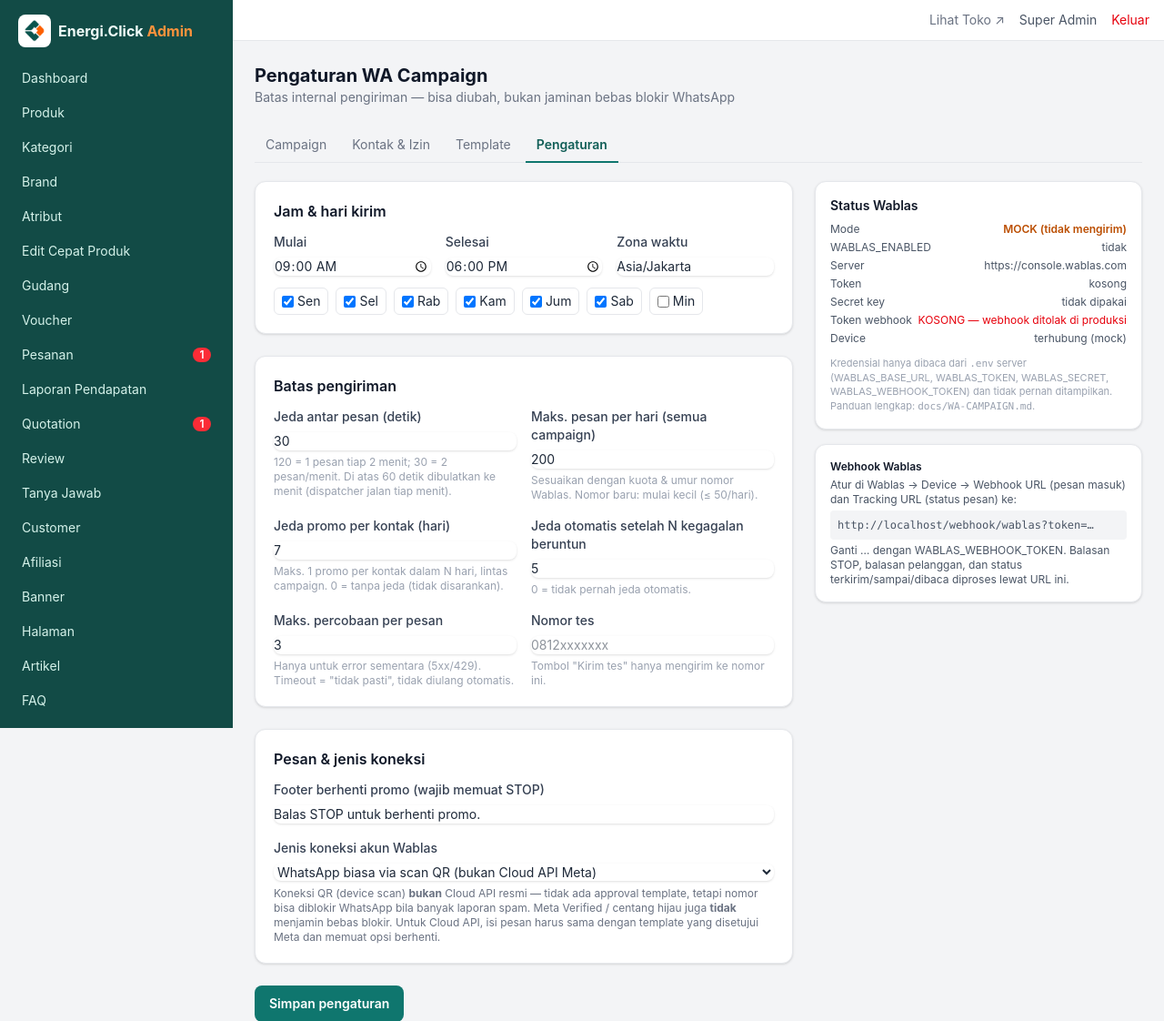
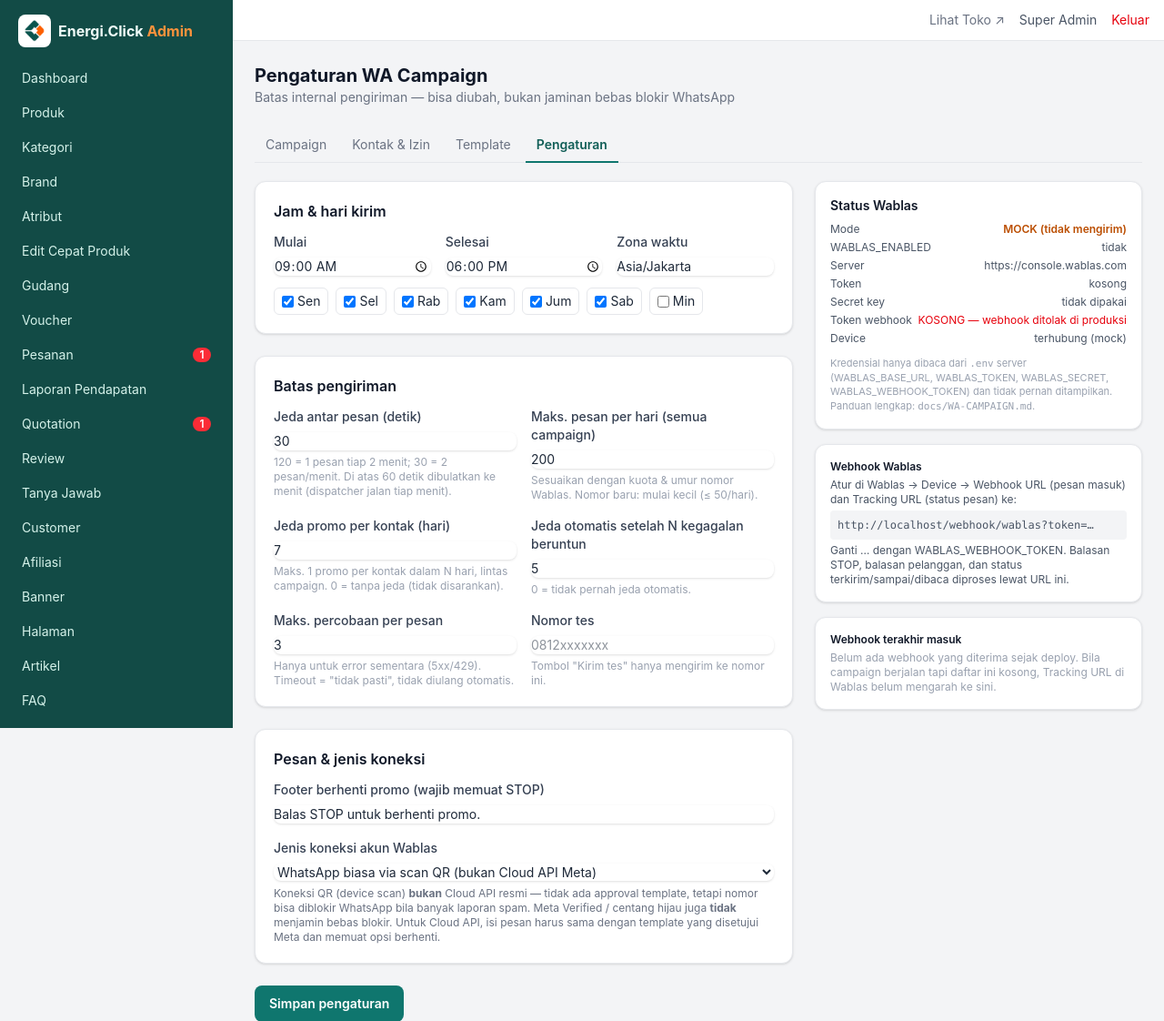
Before and after one commit to fadlisalim/retail, a Laravel app: page /admin/wa-campaign/pengaturan in a window 1280 px wide. Shown: the top 1122 px of the page at 91% size. Run offline with Laravel 12, Linux system fonts and the light colour scheme; a user stored in the database is signed in; data comes from the database, SQL or seed files in the repository; tables that the repository leaves empty hold one stand-in row (values such as "Sample post"); style sheets or scripts are compiled from the project's sources; some libraries are stand-ins or nearby versions.

Commit message:
Webhook Wablas: jejak 15 webhook terakhir di Pengaturan WA Campaign, status tracking dikenali walau membawa teks pesan
Co-Authored-By: Claude Fable 5.1 <noreply@anthropic.com>
Claude-Session: https://claude.ai/code/session_01FYoKWnkTPe77efvkk8eBqn

```diff
--- a/app/Http/Controllers/Admin/WaCampaignSettingController.php
+++ b/app/Http/Controllers/Admin/WaCampaignSettingController.php
@@ -3,6 +3,7 @@
 namespace App\Http\Controllers\Admin;
 
 use App\Http\Controllers\Controller;
+use App\Http\Controllers\WablasWebhookController;
 use App\Services\AuditService;
 use App\Services\WaCampaign\WablasCampaignClient;
 use App\Services\WaCampaign\WaCampaignSettings;
@@ -10,6 +11,7 @@ use App\Services\WaCampaign\WaContactService;
 use App\Services\WhatsAppService;
 use Illuminate\Http\RedirectResponse;
 use Illuminate\Http\Request;
+use Illuminate\Support\Facades\Cache;
 use Illuminate\View\View;
 
 /** Pengaturan pengiriman WA Campaign + status koneksi Wablas (kredensial tetap di .env). */
@@ -28,6 +30,7 @@ class WaCampaignSettingController extends Controller
             'hasWebhookToken' => filled(config('services.wablas.webhook_token')),
             'device' => $client->deviceInfo(),
             'webhookUrl' => route('webhook.wablas'),
+            'recentWebhooks' => Cache::get(WablasWebhookController::RECENT_KEY, []),
         ]);
     }
 
--- a/app/Http/Controllers/WablasWebhookController.php
+++ b/app/Http/Controllers/WablasWebhookController.php
@@ -52,19 +52,23 @@ class WablasWebhookController extends Controller
 
         // Ignore group chats and payloads without a sender phone.
         if (($payload['isGroup'] ?? false) === true || ($payload['isGroup'] ?? null) === 'true') {
-            return response('', 200);
+            return $this->done($payload, 'grup — diabaikan');
         }
 
         $phone = $wa->normalize((string) ($payload['phone'] ?? $payload['sender'] ?? ''));
         $message = trim((string) ($payload['message'] ?? ''));
 
-        // Webhook tracking status pesan keluar (ack: sent/delivered/read/cancel/reject) —
-        // ada id + status, tanpa isi pesan masuk. Idempotent, status tidak mundur.
+        // Webhook tracking status pesan keluar (ack: sent/delivered/read/cancel/reject).
+        // Bila id cocok dengan pesan campaign, terapkan apa pun bentuk payload-nya
+        // (beberapa server Wablas ikut mengirim teks pesan). Idempotent, status tidak mundur.
         $ack = strtolower((string) ($payload['status'] ?? $payload['ack'] ?? ''));
-        if (isset($payload['id']) && $ack !== '' && $message === '' && ! isset($payload['pushName'])) {
-            app(WaCampaignService::class)->applyStatus((string) $payload['id'], $ack, isset($payload['note']) ? (string) $payload['note'] : null);
-
-            return response('', 200);
+        if (isset($payload['id']) && $ack !== '') {
+            if (app(WaCampaignService::class)->applyStatus((string) $payload['id'], $ack, isset($payload['note']) ? (string) $payload['note'] : null)) {
+                return $this->done($payload, 'status campaign: '.$ack);
+            }
+            if ($message === '' && ! isset($payload['pushName'])) {
+                return $this->done($payload, 'status pesan non-campaign: '.$ack);
+            }
         }
 
         // "STOP" dari pelanggan = berhenti promo: kontak masuk daftar pengecualian,
@@ -72,9 +76,11 @@ class WablasWebhookController extends Controller
         // konfirmasi singkat dikirim sekali. Dedupe via wablas_id di bawah tetap berlaku
         // untuk inbox; untuk STOP, opt-out berulang tidak berbahaya (idempotent).
         $fromMe = filter_var($payload['fromMe'] ?? $payload['from_me'] ?? $payload['isFromMe'] ?? false, FILTER_VALIDATE_BOOL);
+        $handled = $fromMe ? 'pesan keluar dari HP' : 'pesan masuk';
         if ($phone && ! $fromMe && $message !== '') {
             $contacts = app(WaContactService::class);
             if ($contacts->isStopMessage($message)) {
+                $handled = 'STOP — kontak berhenti promo';
                 $contact = $contacts->upsert($phone, ['name' => $payload['pushName'] ?? null, 'source' => 'wachat']);
                 if ($contact && ! $contact->isOptedOut()) {
                     $contacts->optOut($contact, 'Balas STOP', app(WablasCampaignClient::class));
@@ -102,12 +108,12 @@ class WablasWebhookController extends Controller
         $mediaType = WablasMedia::type((string) ($payload['messageType'] ?? $payload['type'] ?? ''), $file);
 
         if (! $phone || ($message === '' && $mediaUrl === null)) {
-            return response('', 200);
+            return $this->done($payload, 'tanpa nomor/isi — diabaikan');
         }
 
         $wablasId = isset($payload['id']) ? Str::limit((string) $payload['id'], 100, '') : null;
         if ($wablasId && WaMessage::where('wablas_id', $wablasId)->exists()) {
-            return response('', 200);
+            return $this->done($payload, $handled.' (duplikat)');
         }
 
         // Messages sent from the device phone itself (admin replying on the HP)
@@ -133,9 +139,35 @@ class WablasWebhookController extends Controller
             Log::warning('Wablas webhook store failed: '.$e->getMessage());
         }
 
-        // IMPORTANT: respond with an EMPTY body. Per the Wablas webhook docs,
-        // any text echoed back is auto-sent to the customer as a reply — a JSON
-        // body here would land in the customer's WhatsApp as garbage.
+        return $this->done($payload, $handled);
+    }
+
+    public const RECENT_KEY = 'wablas:webhook:recent';
+
+    /**
+     * Catat ringkasan webhook terakhir (maks. 15) untuk diagnosis di Admin → WA Campaign →
+     * Pengaturan: apakah tracking status benar-benar masuk dan bagaimana bentuknya.
+     * IMPORTANT: respond with an EMPTY body. Per the Wablas webhook docs, any text
+     * echoed back is auto-sent to the customer as a reply.
+     */
+    private function done(array $payload, string $handled): Response
+    {
+        try {
+            $recent = Cache::get(self::RECENT_KEY, []);
+            array_unshift($recent, [
+                'at' => now()->toIso8601String(),
+                'handled' => $handled,
+                'keys' => implode(', ', array_slice(array_keys($payload), 0, 12)),
+                'id' => isset($payload['id']) ? Str::limit((string) $payload['id'], 40, '…') : null,
+                'status' => isset($payload['status']) || isset($payload['ack']) ? Str::limit((string) ($payload['status'] ?? $payload['ack']), 20, '') : null,
+                'phone' => isset($payload['phone']) || isset($payload['sender']) ? Str::mask((string) ($payload['phone'] ?? $payload['sender']), '*', 4, -3) : null,
+                'message' => isset($payload['message']) ? Str::limit(trim((string) $payload['message']), 50) : null,
+            ]);
+            Cache::put(self::RECENT_KEY, array_slice($recent, 0, 15), 7 * 86400);
+        } catch (\Throwable) {
+            // diagnosis saja — jangan pernah menggagalkan webhook
+        }
+
         return response('', 200);
     }
 }
--- a/resources/views/admin/wa-campaign/settings.blade.php
+++ b/resources/views/admin/wa-campaign/settings.blade.php
@@ -75,6 +75,18 @@
                 <code class="mt-1 block break-all rounded bg-gray-100 p-2">{{ $webhookUrl }}?token=…</code>
                 <p class="mt-1">Ganti … dengan WABLAS_WEBHOOK_TOKEN. Balasan STOP, balasan pelanggan, dan status terkirim/sampai/dibaca diproses lewat URL ini.</p>
             </div>
+            <div class="card p-4 text-xs text-gray-600">
+                <h2 class="mb-1 font-semibold text-gray-900">Webhook terakhir masuk</h2>
+                @forelse ($recentWebhooks as $w)
+                    <div class="border-t border-gray-100 py-1.5 first:border-0">
+                        <p><span class="text-gray-400">{{ \Illuminate\Support\Carbon::parse($w['at'])->timezone(config('app.timezone'))->format('d/m H:i:s') }}</span> <span class="font-medium text-gray-800">{{ $w['handled'] }}</span></p>
+                        <p class="text-[11px] text-gray-500">{{ $w['status'] ? 'status '.$w['status'].' · ' : '' }}{{ $w['id'] ? 'id '.$w['id'].' · ' : '' }}{{ $w['phone'] ?? '' }}{{ $w['message'] ? ' · "'.$w['message'].'"' : '' }}</p>
+                        <p class="text-[11px] text-gray-400">field: {{ $w['keys'] }}</p>
+                    </div>
+                @empty
+                    <p class="text-gray-400">Belum ada webhook yang diterima sejak deploy. Bila campaign berjalan tapi daftar ini kosong, Tracking URL di Wablas belum mengarah ke sini.</p>
+                @endforelse
+            </div>
         </div>
     </div>
 @endsection
```
Also changed, not shown: tests/Feature/WaCampaignTest.php (+7 -0 lines).
